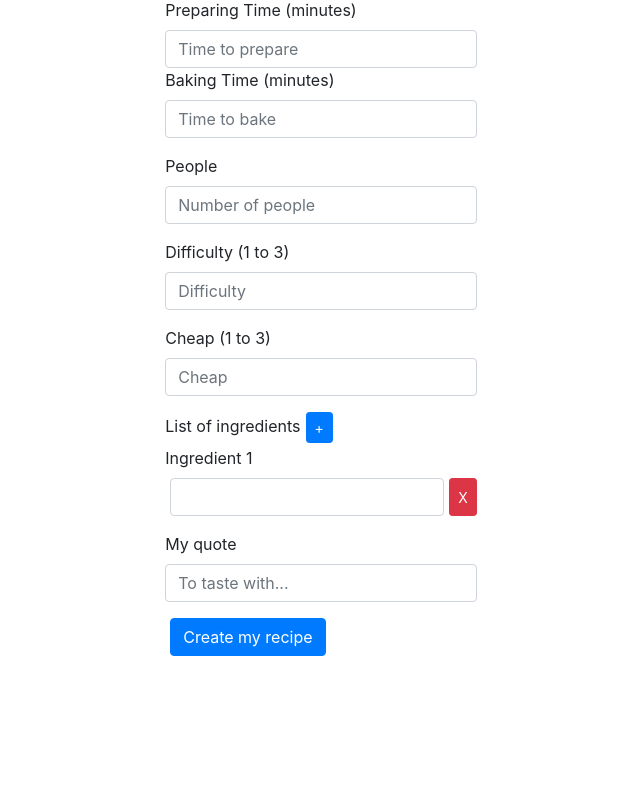
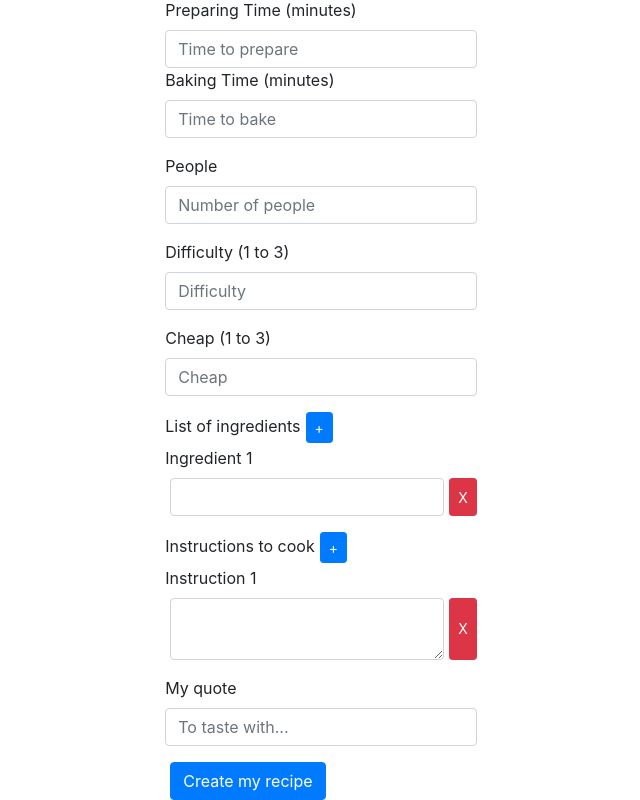
Before and after one commit to Hugo-Hontans/our-recipes, a React (Create React App) app in the folder client/: page /create in a window 1280 px wide. Shown: the part 471-1271 px from the top of the page, without its empty margins (319-959 px from the left). Before the commit the page ends 1127 px from the top, so only its background shows below. Built offline with nearby package versions, Linux system fonts and the light colour scheme; no server answers; sample sign-in values are in the browser's storage.

Commit message:
add instructions to recipe-create

```diff
--- a/client/src/app/recipe-create/recipe-create.js
+++ b/client/src/app/recipe-create/recipe-create.js
@@ -16,6 +16,7 @@ export const RecipeCreate = () => {
   const [cheap, setCheap] = useState('');
   const [quote, setQuote] = useState('');
   const [ingredients, setIngredients] = useState(['']);
+  const [instructions, setInstructions] = useState(['']);
 
   const [isSubmitting, setIsSubmitting] = useState(false);
   const [isInError, setIsInError] = useState(false);
@@ -36,6 +37,13 @@ export const RecipeCreate = () => {
     setIngredients([...newIngredients]);
   };
 
+  const handleChangeInstructions = (event, index) => {
+    const value = event.target.value;
+    const newInstructions = instructions;
+    newInstructions[index] = value;
+    setInstructions([...newInstructions]);
+  };
+
   const addIngredient = () => {
     const newIngredients = ingredients;
     newIngredients.push('');
@@ -46,6 +54,18 @@ export const RecipeCreate = () => {
     const newIngredients = ingredients;
     newIngredients.splice(index, 1);
     setIngredients([...newIngredients]);
+  };
+
+  const addInstruction = () => {
+    const newInstructions = instructions;
+    newInstructions.push('');
+    setInstructions([...newInstructions]);
+  };
+
+  const removeInstruction = (index) => {
+    const newInstructions = instructions;
+    newInstructions.splice(index, 1);
+    setInstructions([...newInstructions]);
   };
 
   const create = async () => {
@@ -130,6 +150,22 @@ export const RecipeCreate = () => {
       }
       </Form.Group>
 
+      <Form.Group controlId="instructions">
+        <Form.Label>Instructions to cook</Form.Label>
+        <Button className="control" variant="primary" size="sm" onClick={() => addInstruction()}>+</Button>
+      {
+        instructions.map((instruction, index) =>
+          <div key={index}>
+            <Form.Label>Instruction {index + 1}</Form.Label>
+            <div className="inline">
+              <Form.Control as="textarea" rows={2} value={instruction} onChange={event => handleChangeInstructions(event, index)} type="text" />
+              <Button variant="danger" size="sm" onClick={() => removeInstruction(index)}>X</Button>
+            </div>
+          </div>
+        )
+      }
+      </Form.Group>
+
       <Form.Group controlId="quote">
         <Form.Label>My quote</Form.Label>
         <Form.Control value={quote} onChange={event => setQuote(event.target.value)} type="text" placeholder="To taste with..." />
```
